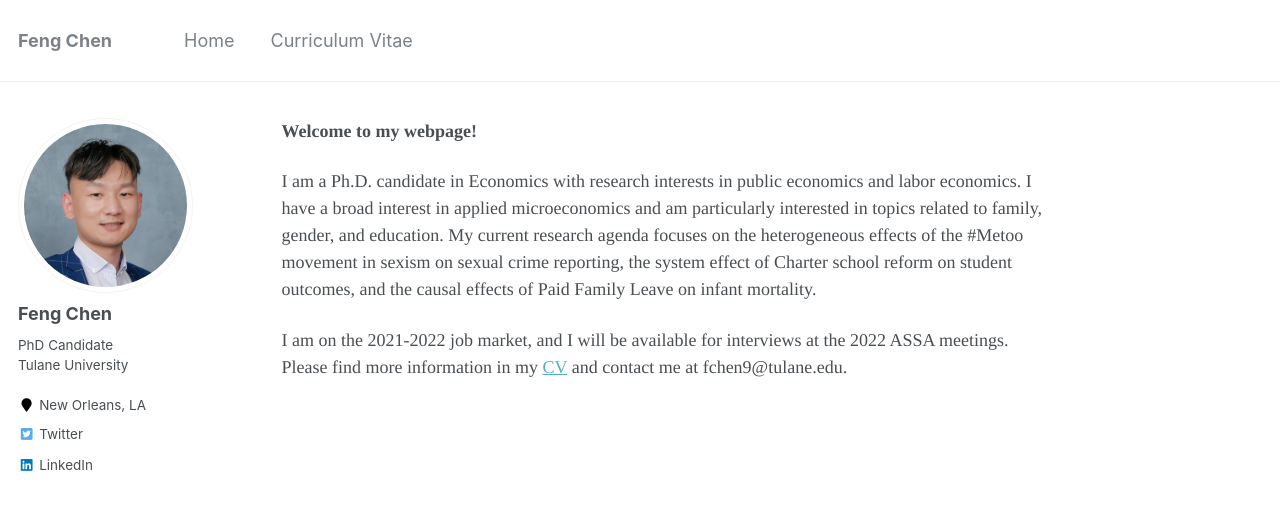
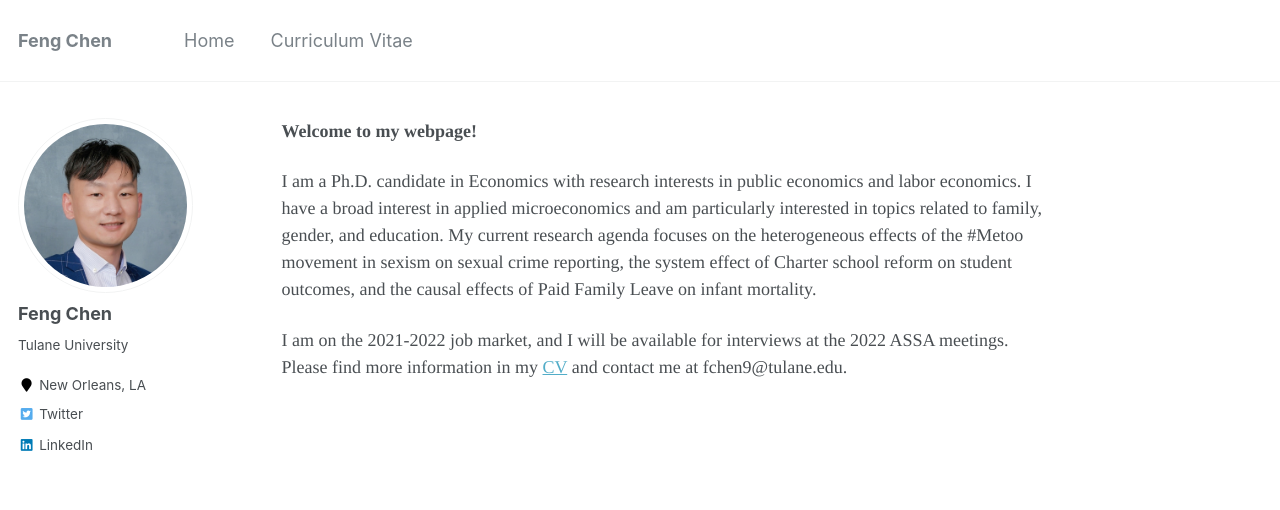
Before and after one commit to fengchen22/fengchen22.github.io, a Jekyll site: the page built from _pages/about.md, in a window 1280 px wide. Shown: the top 510 px of the page. Built offline with Jekyll 4.4.1, drawn with Linux system fonts in a browser that asks for light colours.

Commit message:
Update _config.yml

```diff
--- a/_config.yml
+++ b/_config.yml
@@ -82,7 +82,7 @@ analytics:
 author:
   name             : "Feng Chen"
   avatar           : "b4.jpg"
-  bio              : "PhD Candidate  <br> Tulane University"
+  bio              : "Tulane University"
   location         : "New Orleans, LA"
   employer         :
   pubmed           :
```
